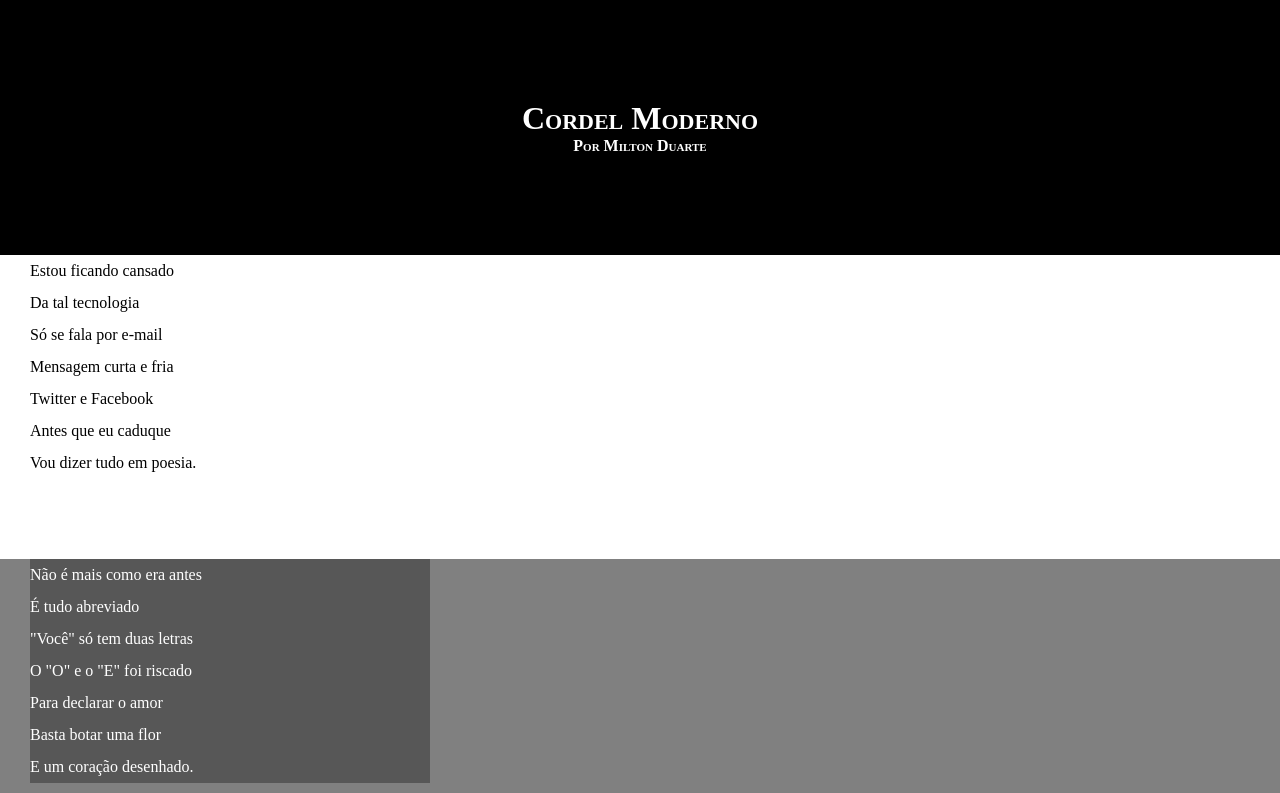
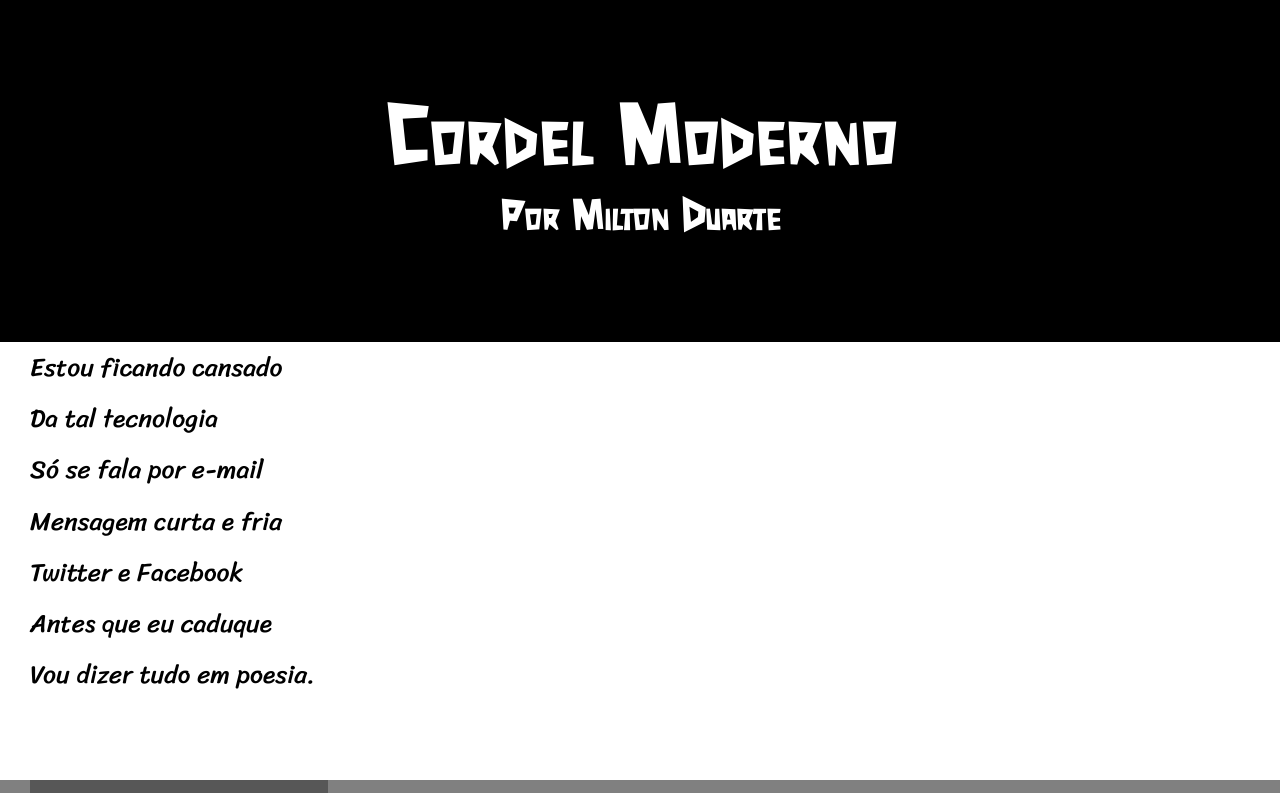
Before and after one commit to BenjamimFelix10/html-css, a plain HTML site: page exercícios/desafio 03/cordel.html in a window 1280 px wide. Shown: the top 793 px of the page. Drawn offline with Linux system fonts and the light colour scheme.

Commit message:
Novas atualizações cordel

```diff
--- a/exercícios/desafio 03/estilo.css
+++ b/exercícios/desafio 03/estilo.css
@@ -1,4 +1,17 @@
 @charset "UTF-8";
+
+
+@import url('https://fonts.googleapis.com/css2?family=Sriracha&display=swap');
+@font-face {
+    font-family: "nordeste";
+    src: url("fontes/xilosa_.ttf") format("truetype");
+}
+
+:root{
+    --fonte1:Verdana, Geneva, Thahoma, sans-serif;
+    --fonte2:'Sriracha', cursive;
+    --fonte3:"nordeste"
+}
 
 *{
     margin: 0px;
@@ -8,6 +21,7 @@
 html body{
     background-color: gray;
     min-height: 100vh;
+    font-family: var(--fonte1);
 }
 
 header{
@@ -16,10 +30,12 @@ header{
     text-align: center;
     padding: 50px;
     font-variant: small-caps;
+    font-size: 3.5vw;
 }
 header>h1{
     padding-top: 50px;
     font-variant: small-caps;
+    font-family: var(--fonte3);
 }
 
 header>p{
@@ -30,6 +46,7 @@ header a, footer a{
     color: white;
     text-decoration: none;
     font-weight: bold;
+    font-family: var(--fonte3);
     }
 
     header a:hover, footer a:hover{
@@ -42,6 +59,8 @@ header a, footer a{
         padding-left: 30px;
         padding-top: 10vhpx;
         padding-bottom: 10vh ;
+        font-family: var(--fonte2);
+        font-size: 2vw;
     }
 
     section.normal{
@@ -50,7 +69,7 @@ header a, footer a{
 
     section.imagem>p{
     background-color: rgba(0, 0, 0, 0.322);
-     width: 400px;
+     display: inline-block;
     }
 
     section.imagem{
```
Also changed, not shown: exercícios/desafio 03/fontes/xilosa_.ttf (added).
